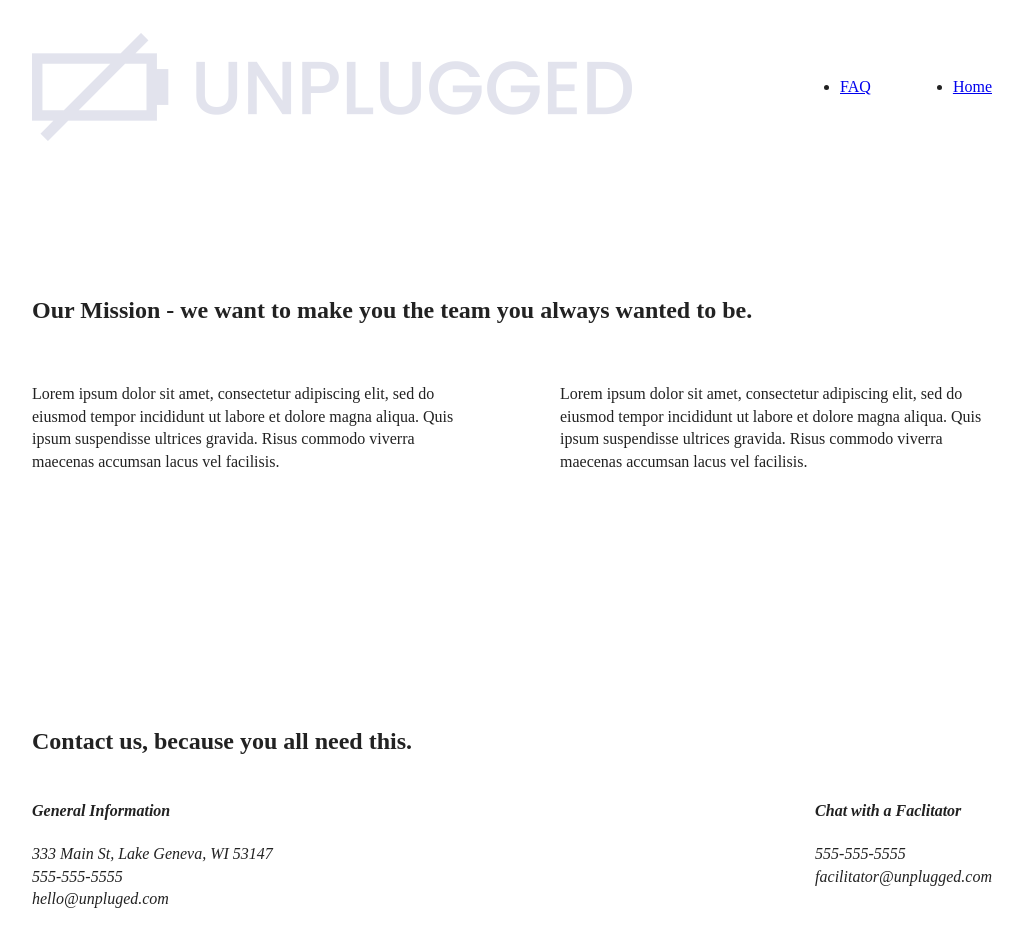
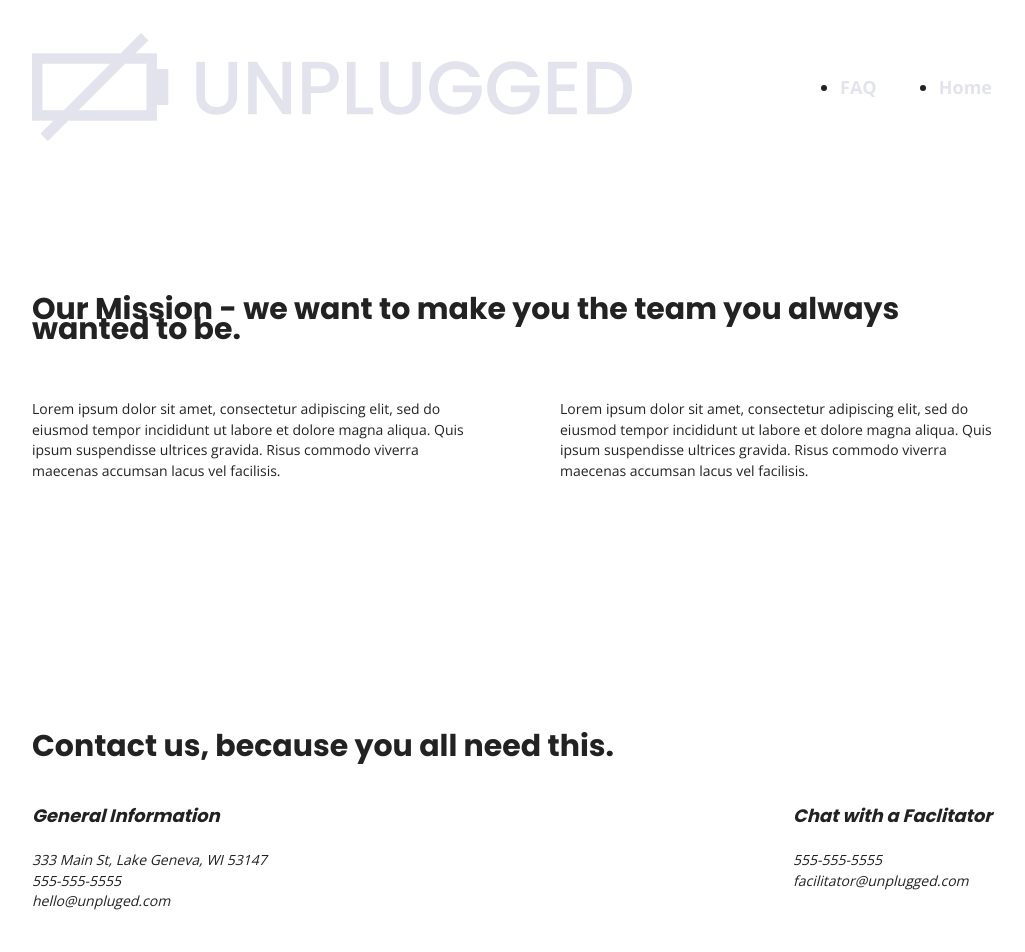
Before and after one commit to wood-g/unplugged, a website: page about/index.html in a window 1280 px wide. Shown: the top 952 px of the page, without its empty margins (128-1153 px from the left). Drawn offline with nearby package versions, Linux system fonts and the light colour scheme; files whose address does not match are found by name.

Commit message:
Added text styles

```diff
--- a/about/index.html
+++ b/about/index.html
@@ -18,6 +18,9 @@
 
     <link rel="stylesheet" href="../css/normalize.css">
     <link rel="stylesheet" href="../css/main.css">
+
+      <!-- Google Fonts -->
+      <link href="https://fonts.googleapis.com/css?family=Open+Sans:400,700|Poppins:500,700" rel="stylesheet">
 
     <meta name="theme-color" content="#fafafa">
   </head>
--- a/css/main.css
+++ b/css/main.css
@@ -86,6 +86,67 @@ textarea {
 /* ==========================================================================
    Author's custom styles
    ========================================================================== */
+
+/* General Styles */
+
+html {
+  font-size: 16px;
+}
+
+body {
+  font-family: 'Open Sans', sans-serif;
+  font-size: 1em;
+  line-height: 1.286em;
+}
+
+ul,
+ol {
+  font-size: 1.125em;
+  font-weight: 700;
+  text-transform: capitalize;
+}
+
+a {
+  color: #e2e3ed;
+  text-decoration: none;
+}
+
+h2 {
+  font-family: 'Poppins', sans-serif;
+  font-size: 1.875em;
+}
+
+h3 {
+  font-family: 'Poppins', sans-serif;
+  font-size: 1.125em;
+}
+h4 {
+  font-family: 'Poppins', sans-serif;
+  font-size: 1.125em;
+}
+
+p {
+	font-size: .875em;
+}
+
+img {
+
+}
+
+figure {
+
+}
+
+address {
+
+}
+
+.content-wrapper {
+
+}
+
+
+
 
 /*****************Base Header and Footer Sytles*******************************/
 
```
Also changed, not shown: faq/index.html (+3 -0 lines), index.html (+3 -0 lines).
